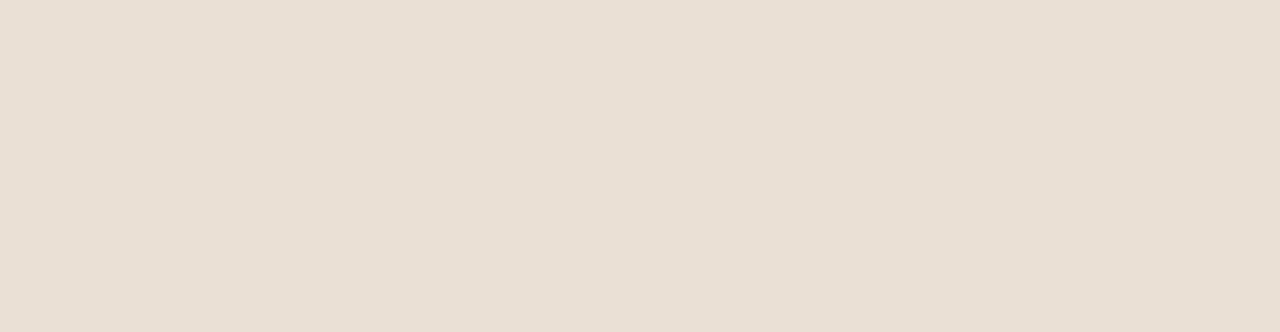
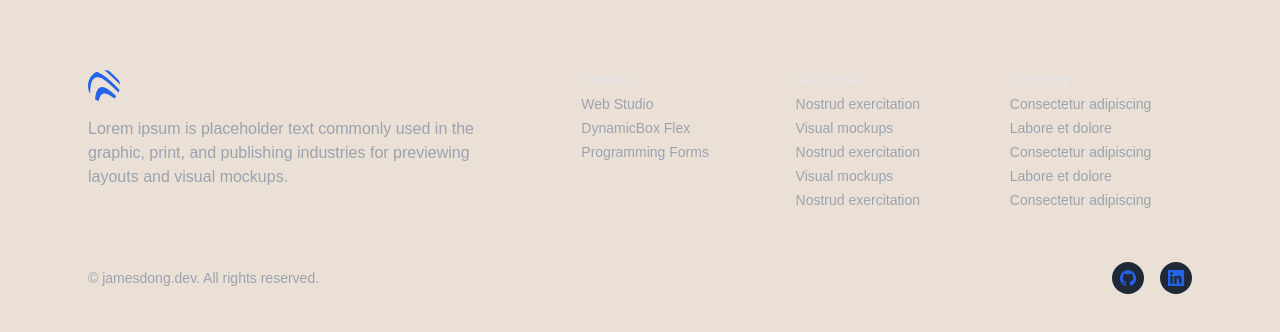
Before and after one commit to jamesjd210/james-dong-portfolio, a Next.js app: page / in a window 1280 px wide. Shown: the part 926-1258 px from the top of the page. Before the commit the page ends 932 px from the top, so only its background shows below. Built offline with nearby package versions, Linux system fonts and the light colour scheme.

Commit message:
footer outline

```diff
--- a/src/app/layout.tsx
+++ b/src/app/layout.tsx
@@ -2,6 +2,7 @@ import type { Metadata } from "next";
 import localFont from "next/font/local";
 import "@/styles/globals.css"
 import Header from "@/components/Header"
+import Footer from "@/components/Footer"
 
 const geistSans = localFont({
   src: "../public/fonts/GeistVF.woff",
@@ -29,6 +30,7 @@ export default function RootLayout({
       <body className={`${geistSans.variable} ${geistMono.variable} antialiased`}>
         <Header/>
         <main>{children}</main>
+        <Footer/>
       </body>
     </html>
   );
--- /dev/null
+++ b/src/components/Footer.tsx
@@ -0,0 +1,149 @@
+import React from 'react'
+import Link from 'next/link'
+
+export default function Footer() {
+  return (
+    <footer>
+      <div className="py-12 md:py-16">
+        <div className="max-w-6xl mx-auto px-4 sm:px-6">
+
+          {/* Top area: Blocks */ }
+          <div className="grid md:grid-cols-12 gap-8 lg:gap-20 mb-8 md:mb-12">
+
+            {/* 1st block */}
+            <div className="md:col-span-4 lg:col-span-5">
+              <div className="mb-2">
+                {/* Logo */ }
+                <Link href="/" className="inline-block" aria-label="Cruip">
+                  <svg className="w-8 h-8 fill-current text-blue-600" viewBox="0 0 32 32" xmlns="http://www.w3.org/2000/svg">
+                    <path d="M31.952 14.751a260.51 260.51 0 00-4.359-4.407C23.932 6.734 20.16 3.182 16.171 0c1.634.017 3.21.28 4.692.751 3.487 3.114 6.846 6.398 10.163 9.737.493 1.346.811 2.776.926 4.262zm-1.388 7.883c-2.496-2.597-5.051-5.12-7.737-7.471-3.706-3.246-10.693-9.81-15.736-7.418-4.552 2.158-4.717 10.543-4.96 16.238A15.926 15.926 0 010 16C0 9.799 3.528 4.421 8.686 1.766c1.82.593 3.593 1.675 5.038 2.587 6.569 4.14 12.29 9.71 17.792 15.57-.237.94-.557 1.846-.952 2.711zm-4.505 5.81a56.161 56.161 0 00-1.007-.823c-2.574-2.054-6.087-4.805-9.394-4.044-3.022.695-4.264 4.267-4.97 7.52a15.945 15.945 0 01-3.665-1.85c.366-3.242.89-6.675 2.405-9.364 2.315-4.107 6.287-3.072 9.613-1.132 3.36 1.96 6.417 4.572 9.313 7.417a16.097 16.097 0 01-2.295 2.275z" />
+                  </svg>
+                </Link>
+              </div>
+              <div className="text-gray-400">Lorem ipsum is placeholder text commonly used in the graphic, print, and publishing industries for previewing layouts and visual mockups.</div>
+            </div>
+
+            {/* 2nd, 3rd and 4th blocks */}
+            <div className="md:col-span-8 lg:col-span-7 grid sm:grid-cols-3 gap-8">
+
+              {/* 2nd block */}
+              <div className="text-sm">
+                <h6 className="text-gray-200 font-medium mb-1">Products</h6>
+                <ul>
+                  <li className="mb-1">
+                    <Link href="/" className="text-gray-400 hover:text-gray-100 transition duration-150 ease-in-out">Web Studio</Link>
+                  </li>
+                  <li className="mb-1">
+                    <Link href="/" className="text-gray-400 hover:text-gray-100 transition duration-150 ease-in-out">DynamicBox Flex</Link>
+                  </li>
+                  <li className="mb-1">
+                    <Link href="/" className="text-gray-400 hover:text-gray-100 transition duration-150 ease-in-out">Programming Forms</Link>
+                  </li>
+                </ul>
+              </div>
+
+              {/* 3rd block */}
+              <div className="text-sm">
+                <h6 className="text-gray-200 font-medium mb-1">Resources</h6>
+                <ul>
+                  <li className="mb-1">
+                    <Link href="/" className="text-gray-400 hover:text-gray-100 transition duration-150 ease-in-out">Nostrud exercitation</Link>
+                  </li>
+                  <li className="mb-1">
+                    <Link href="/" className="text-gray-400 hover:text-gray-100 transition duration-150 ease-in-out">Visual mockups</Link>
+                  </li>
+                  <li className="mb-1">
+                    <Link href="/" className="text-gray-400 hover:text-gray-100 transition duration-150 ease-in-out">Nostrud exercitation</Link>
+                  </li>
+                  <li className="mb-1">
+                    <Link href="/" className="text-gray-400 hover:text-gray-100 transition duration-150 ease-in-out">Visual mockups</Link>
+                  </li>
+                  <li className="mb-1">
+                    <Link href="/" className="text-gray-400 hover:text-gray-100 transition duration-150 ease-in-out">Nostrud exercitation</Link>
+                  </li>
+                </ul>
+              </div>
+
+              {/* 4th block */}
+              <div className="text-sm">
+                <h6 className="text-gray-200 font-medium mb-1">Company</h6>
+                <ul>
+                  <li className="mb-1">
+                    <Link href="/" className="text-gray-400 hover:text-gray-100 transition duration-150 ease-in-out">Consectetur adipiscing</Link>
+                  </li>
+                  <li className="mb-1">
+                    <Link href="/" className="text-gray-400 hover:text-gray-100 transition duration-150 ease-in-out">Labore et dolore</Link>
+                  </li>
+                  <li className="mb-1">
+                    <Link href="/" className="text-gray-400 hover:text-gray-100 transition duration-150 ease-in-out">Consectetur adipiscing</Link>
+                  </li>
+                  <li className="mb-1">
+                    <Link href="/" className="text-gray-400 hover:text-gray-100 transition duration-150 ease-in-out">Labore et dolore</Link>
+                  </li>
+                  <li className="mb-1">
+                    <Link href="/" className="text-gray-400 hover:text-gray-100 transition duration-150 ease-in-out">Consectetur adipiscing</Link>
+                  </li>
+                </ul>
+              </div>
+
+            </div>
+
+          </div>
+
+          {/* Bottom area */}
+          <div className="md:flex md:items-center md:justify-between">
+
+            {/* Social links */}
+            <ul className="flex mb-4 md:order-1 md:ml-4 md:mb-0">
+              {/*Twitter / X*/ }
+              {/* <li>
+                <Link href="/" className="flex justify-center items-center text-blue-600 bg-gray-800 hover:text-gray-100 hover:bg-blue-600 rounded-full transition duration-150 ease-in-out" aria-label="Twitter">
+                  <svg className="w-8 h-8 fill-current" viewBox="0 0 32 32" xmlns="http://www.w3.org/2000/svg">
+                    <path d="m13.063 9 3.495 4.475L20.601 9h2.454l-5.359 5.931L24 23h-4.938l-3.866-4.893L10.771 23H8.316l5.735-6.342L8 9h5.063Zm-.74 1.347h-1.457l8.875 11.232h1.36l-8.778-11.232Z" />
+                  </svg>
+                </Link>
+              </li> */}
+              <li className="ml-4">
+                <Link href="https://github.com/jamesjd210" className="flex justify-center items-center text-blue-600 bg-gray-800 hover:text-gray-100 hover:bg-blue-600 rounded-full transition duration-150 ease-in-out" aria-label="Github" target = "_blank">
+                  <svg className="w-8 h-8 fill-current" viewBox="0 0 32 32" xmlns="http://www.w3.org/2000/svg">
+                    <path d="M16 8.2c-4.4 0-8 3.6-8 8 0 3.5 2.3 6.5 5.5 7.6.4.1.5-.2.5-.4V22c-2.2.5-2.7-1-2.7-1-.4-.9-.9-1.2-.9-1.2-.7-.5.1-.5.1-.5.8.1 1.2.8 1.2.8.7 1.3 1.9.9 2.3.7.1-.5.3-.9.5-1.1-1.8-.2-3.6-.9-3.6-4 0-.9.3-1.6.8-2.1-.1-.2-.4-1 .1-2.1 0 0 .7-.2 2.2.8.6-.2 1.3-.3 2-.3s1.4.1 2 .3c1.5-1 2.2-.8 2.2-.8.4 1.1.2 1.9.1 2.1.5.6.8 1.3.8 2.1 0 3.1-1.9 3.7-3.7 3.9.3.4.6.9.6 1.6v2.2c0 .2.1.5.6.4 3.2-1.1 5.5-4.1 5.5-7.6-.1-4.4-3.7-8-8.1-8z" />
+                  </svg>
+                </Link>
+              </li>
+              {/*Facebook */}
+              {/* <li className="ml-4">
+                <Link href="/" className="flex justify-center items-center text-blue-600 bg-gray-800 hover:text-gray-100 hover:bg-blue-600 rounded-full transition duration-150 ease-in-out" aria-label="Facebook">
+                  <svg className="w-8 h-8 fill-current" viewBox="0 0 32 32" xmlns="http://www.w3.org/2000/svg">
+                    <path d="M14.023 24L14 17h-3v-3h3v-2c0-2.7 1.672-4 4.08-4 1.153 0 2.144.086 2.433.124v2.821h-1.67c-1.31 0-1.563.623-1.563 1.536V14H21l-1 3h-2.72v7h-3.257z" />
+                  </svg>
+                </Link>
+              </li> */}
+              {/**Instagram */}
+              {/* <li className="ml-4">
+                <Link href="/" className="flex justify-center items-center text-blue-600 bg-gray-800 hover:text-gray-100 hover:bg-blue-600 rounded-full transition duration-150 ease-in-out" aria-label="Instagram">
+                  <svg className="w-8 h-8 fill-current" viewBox="0 0 32 32" xmlns="http://www.w3.org/2000/svg">
+                    <circle cx="20.145" cy="11.892" r="1" />
+                    <path d="M16 20c-2.206 0-4-1.794-4-4s1.794-4 4-4 4 1.794 4 4-1.794 4-4 4zm0-6c-1.103 0-2 .897-2 2s.897 2 2 2 2-.897 2-2-.897-2-2-2z" />
+                    <path d="M20 24h-8c-2.056 0-4-1.944-4-4v-8c0-2.056 1.944-4 4-4h8c2.056 0 4 1.944 4 4v8c0 2.056-1.944 4-4 4zm-8-14c-.935 0-2 1.065-2 2v8c0 .953 1.047 2 2 2h8c.935 0 2-1.065 2-2v-8c0-.935-1.065-2-2-2h-8z" />
+                  </svg>
+                </Link>
+              </li> */}
+              <li className="ml-4">
+                <Link href="https://www.linkedin.com/in/james-dong-1024/ " className="flex justify-center items-center text-blue-600 bg-gray-800 hover:text-gray-100 hover:bg-blue-600 rounded-full transition duration-150 ease-in-out" aria-label="Linkedin" target="_blank">
+                  <svg className="w-8 h-8 fill-current" viewBox="0 0 32 32" xmlns="http://www.w3.org/2000/svg">
+                    <path d="M23.3 8H8.7c-.4 0-.7.3-.7.7v14.7c0 .3.3.6.7.6h14.7c.4 0 .7-.3.7-.7V8.7c-.1-.4-.4-.7-.8-.7zM12.7 21.6h-2.3V14h2.4v7.6h-.1zM11.6 13c-.8 0-1.4-.7-1.4-1.4 0-.8.6-1.4 1.4-1.4.8 0 1.4.6 1.4 1.4-.1.7-.7 1.4-1.4 1.4zm10 8.6h-2.4v-3.7c0-.9 0-2-1.2-2s-1.4 1-1.4 2v3.8h-2.4V14h2.3v1c.3-.6 1.1-1.2 2.2-1.2 2.4 0 2.8 1.6 2.8 3.6v4.2h.1z" />
+                  </svg>
+                </Link>
+              </li>
+            </ul>
+
+            {/* Copyrights note */}
+            <div className="text-gray-400 text-sm mr-4">&copy; jamesdong.dev. All rights reserved.</div>
+
+          </div>
+
+        </div>
+      </div>
+    </footer>
+  )
+}
--- a/src/components/Header.tsx
+++ b/src/components/Header.tsx
@@ -45,7 +45,7 @@ const Header = () => {
           <li>
             <Link
               href="https://www.linkedin.com/in/james-dong-1024/"
-              className="hover:text-deepBlue-600 px-3 py-3 flex text-lg"
+              className="hover:text-deepBlue-600 px-3 py-3 flex text-lg font-bold"
               target="_blank"
             >
               Linkedin
```
